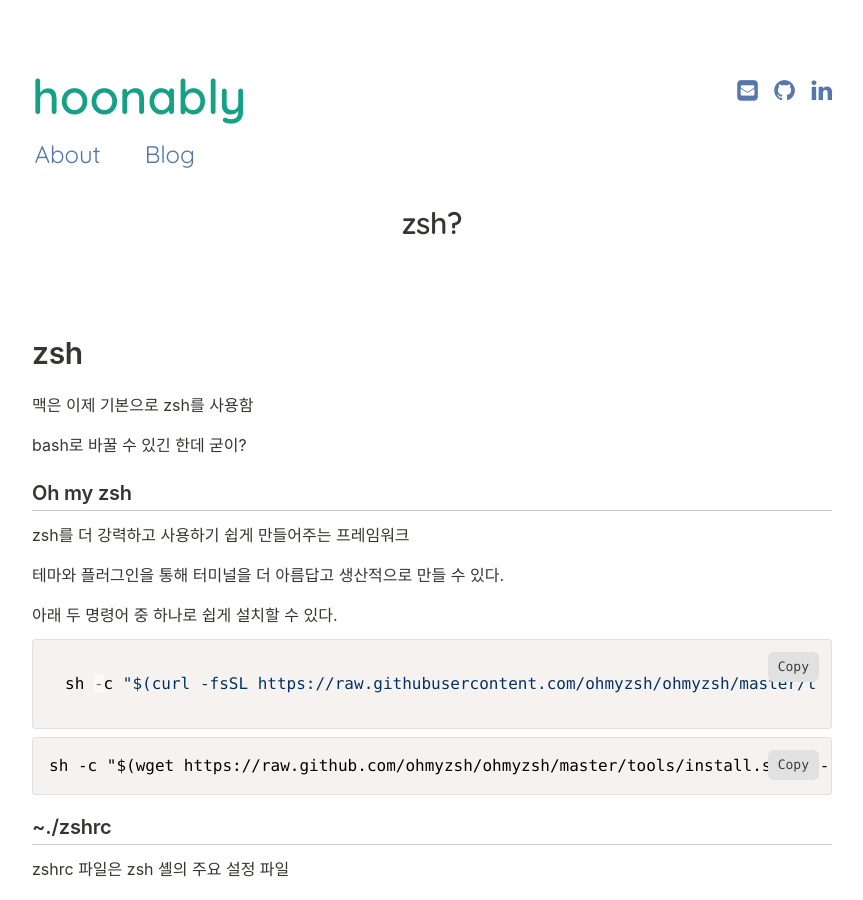
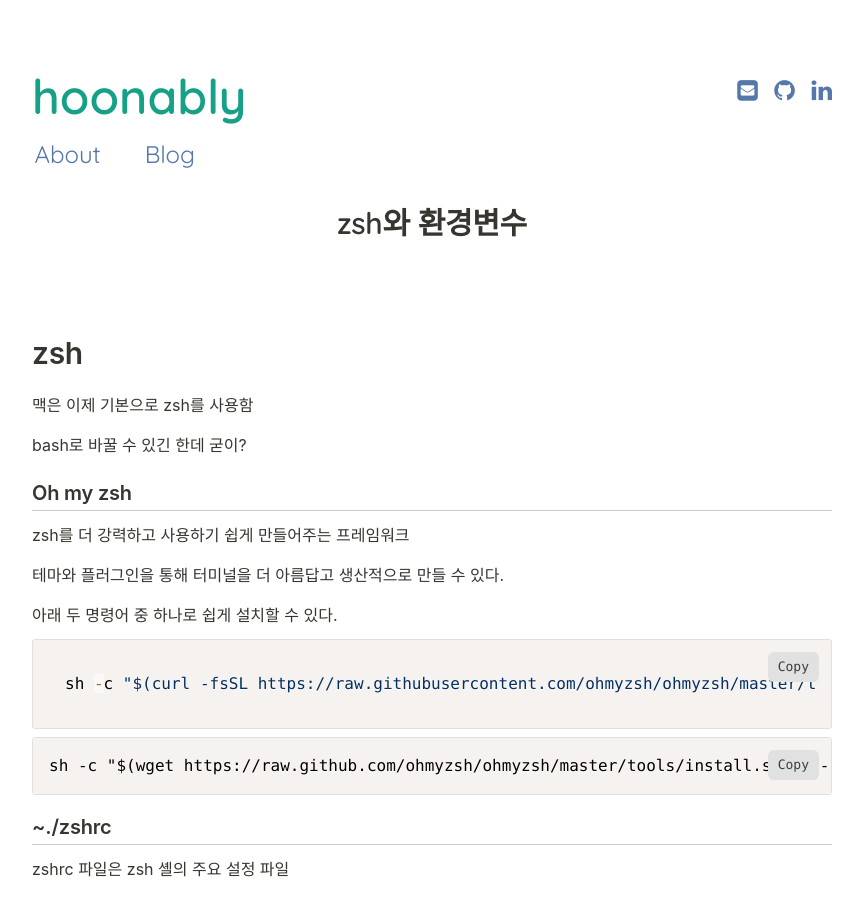
Before and after one commit to hoonably/old-blog, a Jekyll site: the page built from _posts/2025-01-23-zsh.html, in a window 1280 px wide and 900 px high. Shown: the whole window, without its empty margins (208-1071 px from the left). Built offline with Jekyll 4.4.1, drawn with Linux system fonts in a browser that asks for light colours; some web fonts are replaced; comment, search, counter and statistics services are not loaded.

Commit message:
change name

```diff
--- a/_posts/2025-01-23-zsh.html
+++ b/_posts/2025-01-23-zsh.html
@@ -1,6 +1,6 @@
 ---
 layout: blog
-title: "zsh?"
+title: "zsh와 환경변수"
 subtitle: ""
 date: 2025-01-23 13:20:00 +09:00
 categories: Setting
```
Also changed, not shown: udate_html.py (renamed from udate_image_path.py).
